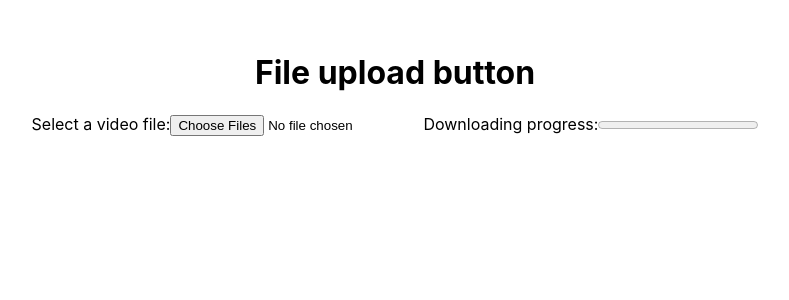
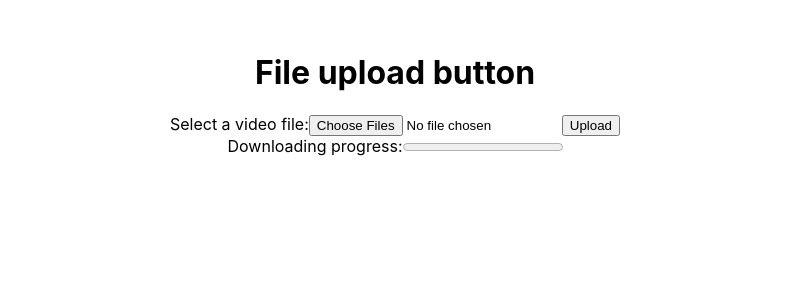
Before and after one commit to cludwick/mux-video-player-next, a Next.js app: page /upload in a window 1280 px wide. Shown: the top 300 px of the page, without its empty margins (245-1034 px from the left). Built offline with nearby package versions, Linux system fonts and the light colour scheme.

Commit message:
trying class components

```diff
--- a/src/components/MuxUpload.jsx
+++ b/src/components/MuxUpload.jsx
@@ -1,13 +1,21 @@
-import React, { useState } from 'react';
+import React, { Component } from 'react';
 import axios from 'axios';
 import * as UpChunk from '@mux/upchunk';
 import styles from '../styles/MuxUpload.module.css';
 
-function MuxUpload() {
-  const [progress, setProgress] = useState(0);
+export default class MuxUpload extends Component {
+  constructor() {
+    super();
+    this.state = {
+      progress: 0,
+      videosArray: [],
+    };
+  }
+  handleUpload = async (e) => {
+    e.preventDefault();
+    console.log(this.state.videosArray);
 
-  async function handleUpload(inputRef) {
-    for (const video of inputRef.files) {
+    for (const video of this.state.videosArray) {
       try {
         const lotNum = video.name.split(' ')[0];
         const response = await axios.post('http://localhost:3001/upload', { lot: lotNum });
@@ -25,30 +33,43 @@ function MuxUpload() {
         });
 
         upload.on('progress', (progress) => {
-          setProgress(progress.detail);
+          this.setState({ progress: progress.detail });
         });
 
         upload.on('success', () => {
-          inputRef.value = null;
-          setProgress(0);
+          // inputRef.value = null;
+          // setProgress(0);
           console.log("Wrap it up, we're done here. 👋");
         });
       } catch (error) {
         console.log(`😱 Creating authenticated upload url failed: ${error}`);
       }
     }
-  }
+  };
 
+  handleVideos = async (event) => {
+    this.setState({ videosArray: [event.target.value] });
+  };
+
+  render() {
     return (
       <div className={styles.container}>
         <h1>File upload button</h1>
+        <form onSubmit={this.handleUpload}>
           <label htmlFor='file-picker'>Select a video file:</label>
-      <input type='file' onChange={(e) => handleUpload(e.target)} id='file-picker' name='file-picker' multiple />
+          <input type='file' onChange={this.handleVideos} id='file-picker' name='file-picker' multiple />
+          <button>Upload</button>
+        </form>
 
         <label htmlFor='upload-progress'>Downloading progress:</label>
-      <progress value={progress} max='100' />
+        <progress value={this.state.progress} max='100' />
       </div>
     );
   }
+}
 
-export default MuxUpload;
+// function MuxUpload() {
+//   const [progress, setProgress] = useState(0);
+
+// }
+// export default MuxUpload;
```
Lines whose indentation alone changed are shown as unchanged.
